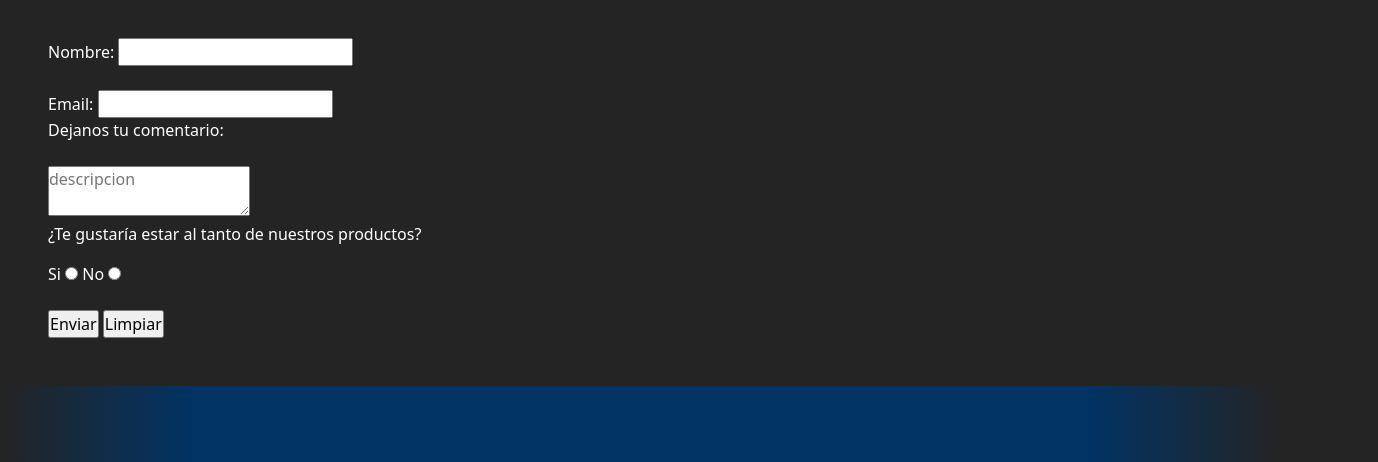
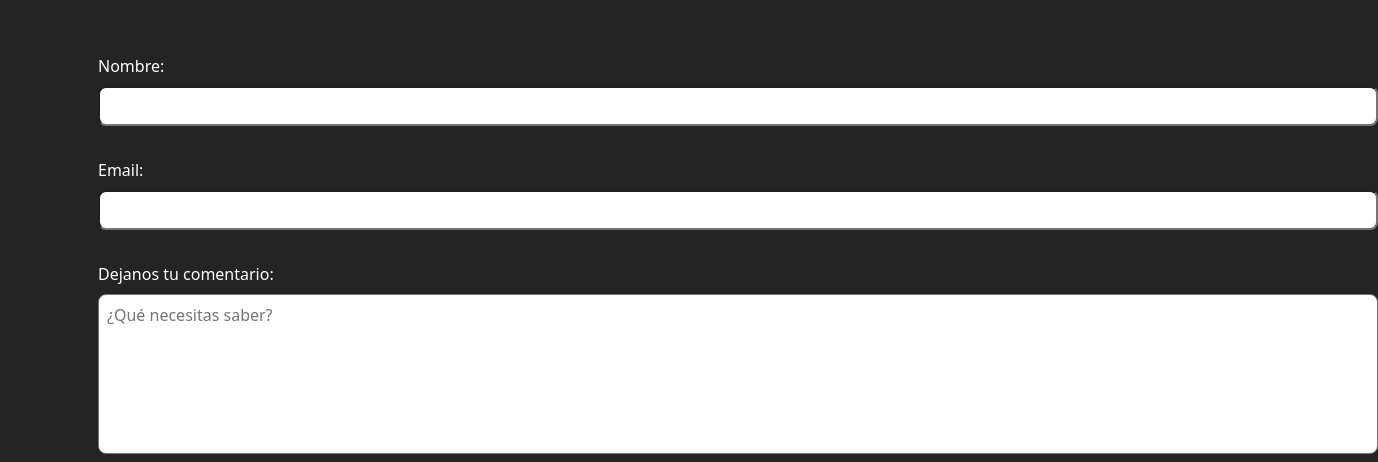
Before and after one commit to Gonzapi16/proyecto-coder, a website: page paginas/contacto.html in a window 1280 px wide. Shown: the part 216-678 px from the top of the page, 1378 px wide, since content can reach past the window. Drawn offline with nearby package versions, Linux system fonts and the light colour scheme.

Commit message:
pagina contacto actualizada con sass y centrada

```diff
--- a/css/_formulario.scss
+++ b/css/_formulario.scss
@@ -5,5 +5,52 @@
     color: white;
 }
 
+.nombre-formulario {
+    padding: 1rem;
+}
+
+.email-formulario {
+    @extend .nombre-formulario;
+}
+
+.comentario-formulario {
+    @extend .nombre-formulario;
+}
+
+.pregunta-formulario {
+    @extend .nombre-formulario;
+}
+
+.botones-formulario {
+    padding: 0.3rem;
+}
+
+.input1-formulario {
+    width: 80rem;
+    height: 2.5rem;
+    padding: 0.5rem;
+    border-radius: 0.5rem;
+    align-items: center;
+    margin-top: 0.5rem;
+}
+
+.input2-formulario {
+    @extend .input1-formulario;
+}
+
+#textarea-formulario {
+    width: 80rem;
+    height: 10rem;
+    resize: none;
+    padding: 0.5rem;
+    border-radius: 0.5rem;
+    margin-top: 0.5rem;
+}
+
+.boton-formulario {
+    justify-content: center;
+    align-items: center;
+    display: flex;
+}
 
 /*Fin formulario*/
--- a/paginas/contacto.html
+++ b/paginas/contacto.html
@@ -62,24 +62,70 @@
     </section>
 
     <!--Formulario-->
+
     <div class="formulario-contacto">
     <article>
     <form action="-">
-        Nombre: <input type="text"> <br>
-        <br>
-        Email: <label for="email">
-                <input type="email"> <br>
-                </label>
-        <br>
-        Dejanos tu comentario: <br> <label for="comentario"> <br>
-            <textarea placeholder="descripcion"></textarea>
-        </label>
+      <div class="container">
+        <div class="row">
+          <div class="col 1">
+            <div class="nombre-formulario">
+              <section>
+              Nombre:
+              </section>
+              <input class="input1-formulario">
+            </div>
+          </div>
+        </div>
+      </div>
+      <div class="container">
+        <div class="row">
+          <div class="col 1">
+            <div class="email-formulario">
+              <section>
+              Email:
+              </section>
+              <label for="email">
+                <input class="input2-formulario">
+              </label>
+              </div>
+            </div>
+          </div>
+        </div>
+        <div class="container">
+          <div class="row">
+            <div class="col 1">
+              <div class="comentario-formulario">
+              <section>
+               Dejanos tu comentario:
+              </section>
+            <label for="comentario">
+                <textarea placeholder="¿Qué necesitas saber?" id="textarea-formulario"></textarea>
+            </label>
+              </div>
+            </div>
+          </div>
+        </div>
+        <div class="container">
+          <div class="row">
+            <div class="col 1">
+              <div class="pregunta-formulario">
         <p>¿Te gustaría estar al tanto de nuestros productos?</p>
         Si <input type="radio" name="decision" value="si">
-        No <input type="radio" name="decision" value="no"> <br>
-        <br>
-        <input type="submit" value="Enviar">
-        <input type="reset" value="Limpiar">
+        No <input type="radio" name="decision" value="no">
+              </div>
+            </div>
+          </div>
+        </div>
+        <div class="container">
+          <div class="row">
+            <div class="col 1">
+              <div class="boton-formulario">
+                  <a href="#" class="btn btn-primary">Enviar</a>
+              </div>
+            </div>
+          </div>
+        </div>
     </form>
     </article>
   </div>
```
Also changed, not shown: paginas/perfil.html (+3 -4 lines), css_sass/estilos.css, 1 other file.
